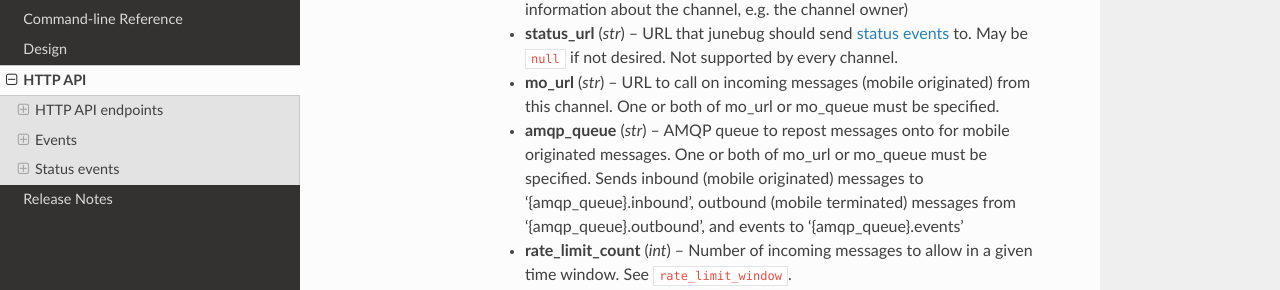
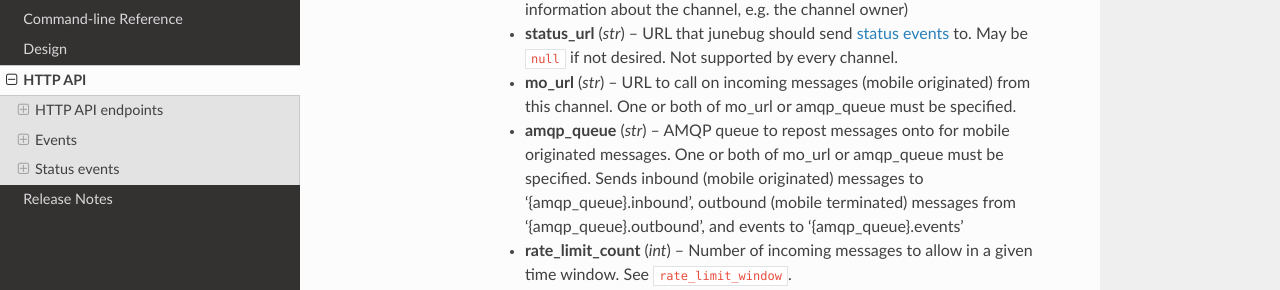
Before and after one commit to praekeltfoundation/junebug, a Sphinx documentation site: the page built from docs/http_api.rst, in a window 1280 px wide and 900 px high, scrolled down 539 px. Shown: the part 185-475 px from the top of the window. Built offline with Sphinx 7.4.7 and the Read the Docs theme 2.0.0, drawn with Linux system fonts in a browser that asks for light colours; pages that are not in the unit, such as notebooks, are missing from menus.

Commit message:
Doc fixes

```diff
--- a/docs/http_api.rst
+++ b/docs/http_api.rst
@@ -40,10 +40,10 @@ Channels
        to. May be ``null`` if not desired. Not supported by every channel.
    :param str mo_url:
        URL to call on incoming messages (mobile originated) from this channel.
-       One or both of mo_url or mo_queue must be specified.
+       One or both of mo_url or amqp_queue must be specified.
    :param str amqp_queue:
        AMQP queue to repost messages onto for mobile originated messages. One
-       or both of mo_url or mo_queue must be specified. Sends inbound
+       or both of mo_url or amqp_queue must be specified. Sends inbound
        (mobile originated) messages to '{amqp_queue}.inbound', outbound (mobile
        terminated) messages from '{amqp_queue}.outbound', and events to
        '{amqp_queue}.events'
```
